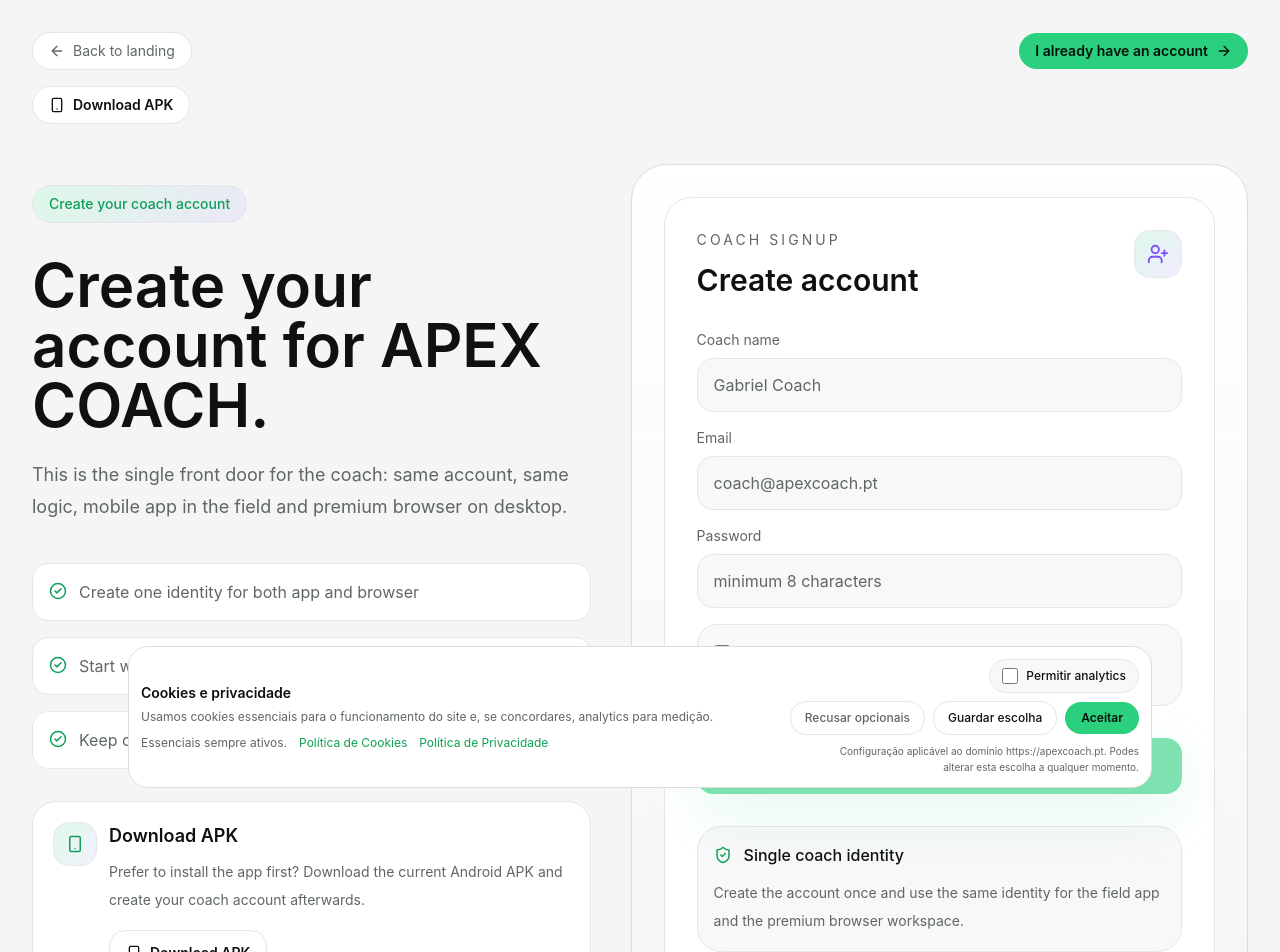
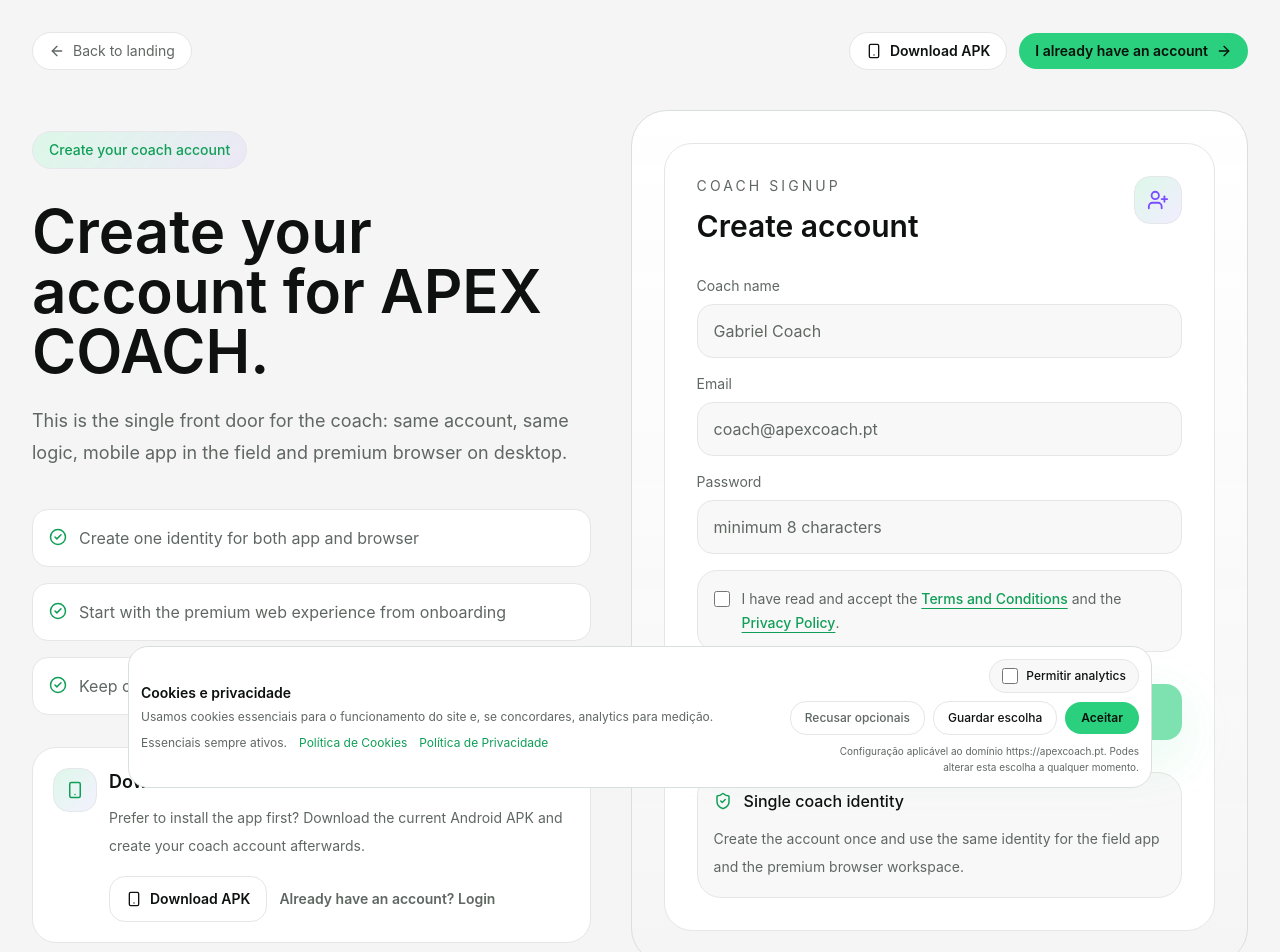
Before and after one commit to potter-53/apexcoach-web, a Next.js app: page /signup in a window 1280 px wide. Shown: the top 952 px of the page. Built offline with nearby package versions, Linux system fonts and the light colour scheme; no server answers.

Commit message:
Refine landing and signup CTA layout

```diff
--- a/app/signup/SignupClient.jsx
+++ b/app/signup/SignupClient.jsx
@@ -323,7 +323,7 @@
       <div className="pointer-events-none fixed inset-0 -z-10 bg-[radial-gradient(circle_at_top_left,rgba(42,208,125,0.16),transparent_28%),radial-gradient(circle_at_bottom_right,rgba(124,77,255,0.08),transparent_22%),linear-gradient(180deg,#fbfbfb_0%,#f5f5f5_52%,#f2f4f3_100%)]" />
 
       <div className="mx-auto flex min-h-screen max-w-7xl flex-col px-5 py-8 lg:px-8">
-        <div className="flex items-center justify-between">
+        <div className="flex flex-wrap items-center justify-between gap-3">
           <Link
             href="/"
             onClick={() => trackEvent("landing_signup_back_click", { locale })}
@@ -333,6 +333,15 @@
             {t.backToLanding}
           </Link>
 
+          <div className="flex flex-wrap items-center gap-3">
+            <a
+              href="/download/apk"
+              onClick={() => trackEvent("landing_signup_top_download_click", { locale })}
+              className="inline-flex items-center gap-2 rounded-full border border-[var(--border)] bg-white px-4 py-2 text-sm font-semibold text-[var(--text)] transition hover:border-[var(--border-strong)] hover:bg-[var(--surface-solid)]"
+            >
+              <Smartphone size={16} />
+              {t.downloadNow}
+            </a>
             <Link
               href="/login"
               onClick={() => trackEvent("landing_signup_to_login_click", { locale })}
@@ -342,16 +351,6 @@
               <ArrowRight size={16} />
             </Link>
           </div>
-
-        <div className="mt-4 flex flex-wrap items-center gap-3">
-          <a
-            href="/download/apk"
-            onClick={() => trackEvent("landing_signup_top_download_click", { locale })}
-            className="inline-flex items-center gap-2 rounded-full border border-[var(--border)] bg-white px-4 py-2 text-sm font-semibold text-[var(--text)]"
-          >
-            <Smartphone size={16} />
-            {t.downloadNow}
-          </a>
         </div>
 
         <div className="grid flex-1 items-center gap-10 py-10 lg:grid-cols-[0.95fr_1.05fr]">
@@ -388,15 +387,22 @@
                 <div className="flex-1">
                   <h3 className="text-lg font-semibold text-[var(--text)]">{t.downloadNow}</h3>
                   <p className="mt-2 text-sm leading-7 text-[var(--text-muted)]">{t.downloadHint}</p>
-                  <div className="mt-4">
+                  <div className="mt-4 flex flex-wrap items-center gap-3">
                     <a
                       href="/download/apk"
                       onClick={() => trackEvent("landing_signup_side_download_click", { locale })}
-                      className="inline-flex items-center gap-2 rounded-2xl border border-[var(--border)] bg-[var(--surface-solid)] px-4 py-3 text-sm font-semibold text-[var(--text)]"
+                      className="inline-flex items-center gap-2 rounded-2xl border border-[var(--border)] bg-[var(--surface-solid)] px-4 py-3 text-sm font-semibold text-[var(--text)] transition hover:border-[var(--border-strong)] hover:bg-white"
                     >
                       <Smartphone size={16} />
                       {t.downloadNow}
                     </a>
+                    <Link
+                      href="/login"
+                      onClick={() => trackEvent("landing_signup_side_login_click", { locale })}
+                      className="text-sm font-semibold text-[var(--text-muted)] transition hover:text-[var(--text)]"
+                    >
+                      {locale === "pt" ? "Ja tens conta? Faz login" : "Already have an account? Login"}
+                    </Link>
                   </div>
                 </div>
               </div>
--- a/src/App.jsx
+++ b/src/App.jsx
@@ -730,14 +730,15 @@
             </div>
 
             <div className="hidden items-center gap-3 lg:flex">
-              <Link href="/login" onClick={() => trackEvent("landing_header_login_click", { locale: lang })} className="rounded-full border border-[var(--border)] bg-[var(--surface-solid)] px-5 py-3 text-sm font-semibold text-[var(--text)]">
+              <Link href="/login" onClick={() => trackEvent("landing_header_login_click", { locale: lang })} className="px-1 text-sm font-semibold text-[var(--text-muted)] transition hover:text-[var(--text)]">
                 {t.login}
               </Link>
               <a
                 href="/download/apk"
                 onClick={() => trackEvent("landing_header_download_click", { locale: lang })}
-                className="rounded-full border border-[var(--border)] bg-white px-5 py-3 text-sm font-semibold text-[var(--text)]"
+                className="inline-flex items-center gap-2 rounded-full border border-[var(--border)] bg-white px-4 py-3 text-sm font-semibold text-[var(--text)] transition hover:border-[var(--border-strong)] hover:bg-[var(--surface-solid)]"
               >
+                <Smartphone size={15} />
                 {t.downloadCta}
               </a>
               <Link href="/signup" onClick={() => trackEvent("landing_header_signup_click", { locale: lang })} className="rounded-full bg-[var(--accent)] px-5 py-3 text-sm font-semibold text-[var(--accent-foreground)] shadow-[0_12px_40px_rgba(42,208,125,0.24)]">
@@ -801,13 +802,21 @@
               <a
                 href="/download/apk"
                 onClick={() => trackEvent("landing_hero_download_click", { locale: lang })}
-                className="inline-flex items-center justify-center gap-2 rounded-2xl border border-[var(--border)] bg-white px-6 py-4 text-base font-semibold text-[var(--text)]"
+                className="inline-flex items-center justify-center gap-2 rounded-2xl border border-[var(--border)] bg-white px-6 py-4 text-base font-semibold text-[var(--text)] transition hover:border-[var(--border-strong)] hover:bg-[var(--surface-solid)]"
               >
+                <Smartphone size={18} />
                 {t.downloadCta}
               </a>
-              <button onClick={() => setModalOpen(true)} className="inline-flex items-center justify-center rounded-2xl border border-[var(--border)] bg-[var(--surface-solid)] px-6 py-4 text-base font-semibold text-[var(--text)]">
-                {t.secondaryCta}
-              </button>
+            </div>
+            <div className="mt-4 flex flex-wrap items-center gap-x-4 gap-y-2 text-sm text-[var(--text-muted)]">
+              <span>{lang === "pt" ? "Ja tens conta?" : "Already have an account?"}</span>
+              <Link
+                href="/login"
+                onClick={() => trackEvent("landing_hero_login_click", { locale: lang })}
+                className="font-semibold text-[var(--text)] transition hover:text-[var(--accent-strong)]"
+              >
+                {t.login}
+              </Link>
             </div>
 
             <div className="mt-8 flex flex-wrap gap-3">
```
Lines whose indentation alone changed are shown as unchanged.
